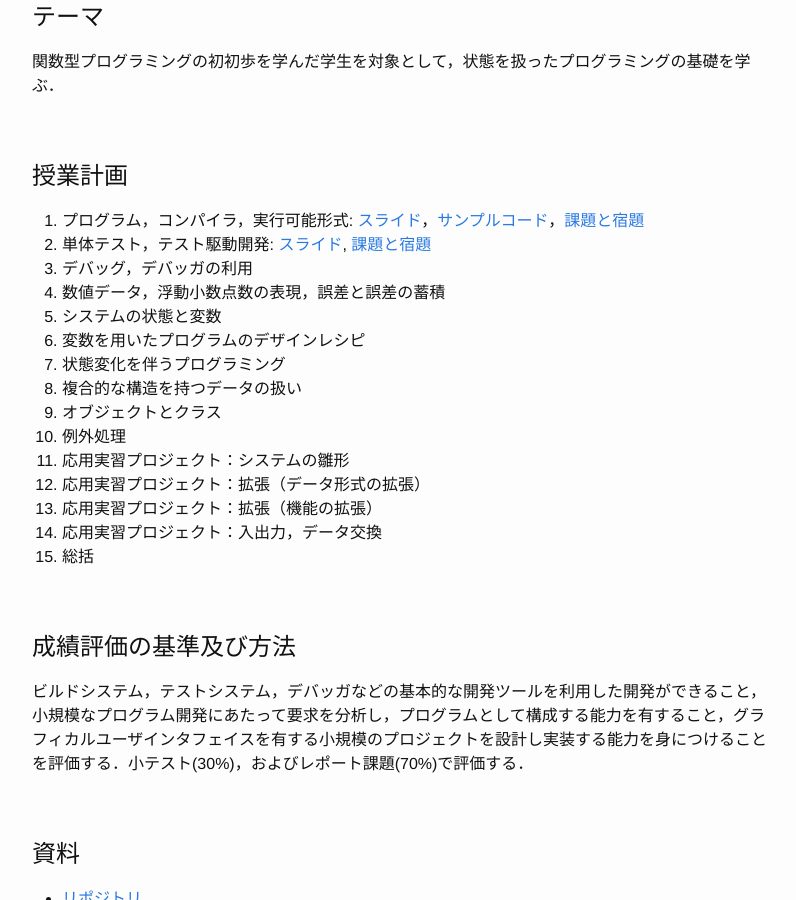
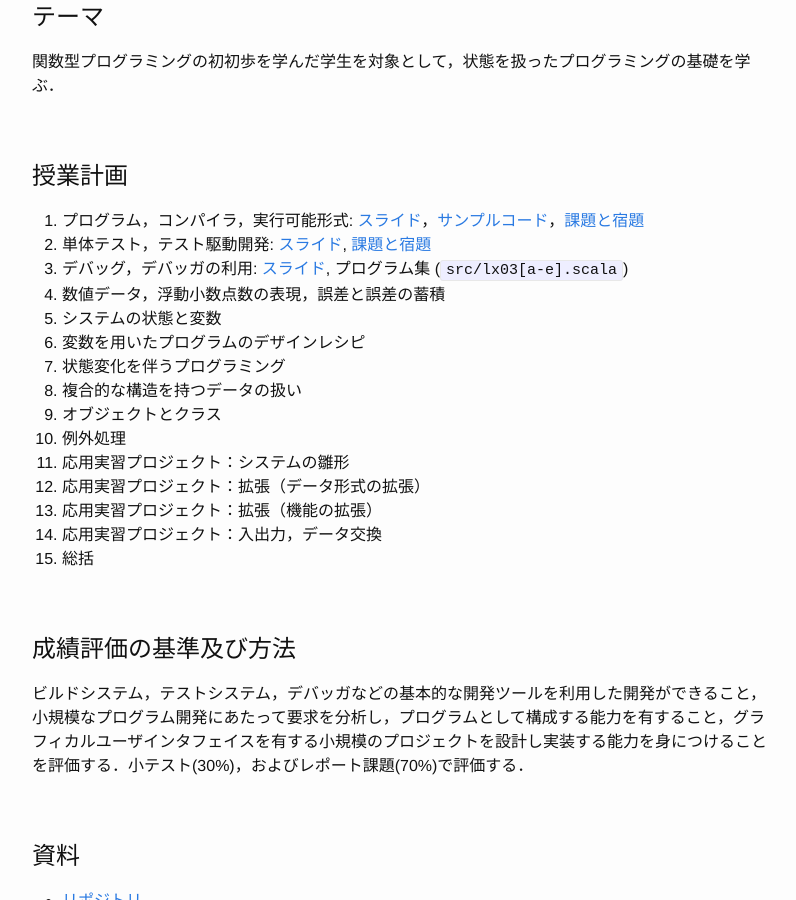
Before and after one commit to titech-is-cs115/lecture, a Jekyll site: the page built from index.md, in a window 1280 px wide and 900 px high, scrolled down 462 px. Shown: the whole window, without its empty margins (238-1034 px from the left). Built offline with Jekyll 4.4.1, drawn with Linux system fonts in a browser that asks for light colours; nearby versions of some CDN libraries; library files that are not in the unit come from our copies; comment, search, counter and statistics services are not loaded.

Commit message:
第3週の講義資料など

```diff
--- a/index.md
+++ b/index.md
@@ -15,7 +15,7 @@ layout: page
 
 1. プログラム，コンパイラ，実行可能形式: [スライド](https://github.com/titech-is-cs115/lecture/blob/master/01.pdf)，[サンプルコード](https://github.com/titech-is-cs115/lecture/tree/master/01a)，[課題と宿題](https://titech-is-cs115.github.io/lecture/assignments/lx00a)
 1. 単体テスト，テスト駆動開発: [スライド](https://github.com/titech-is-cs115/lecture/blob/master/02.pdf), [課題と宿題](https://github.com/titech-is-cs115/lx02)
-1. デバッグ，デバッガの利用
+1. デバッグ，デバッガの利用:  [スライド](https://github.com/titech-is-cs115/lecture/blob/master/03.pdf), プログラム集 (`src/lx03[a-e].scala`)
 1. 数値データ，浮動小数点数の表現，誤差と誤差の蓄積
 1. システムの状態と変数
 1. 変数を用いたプログラムのデザインレシピ
```
